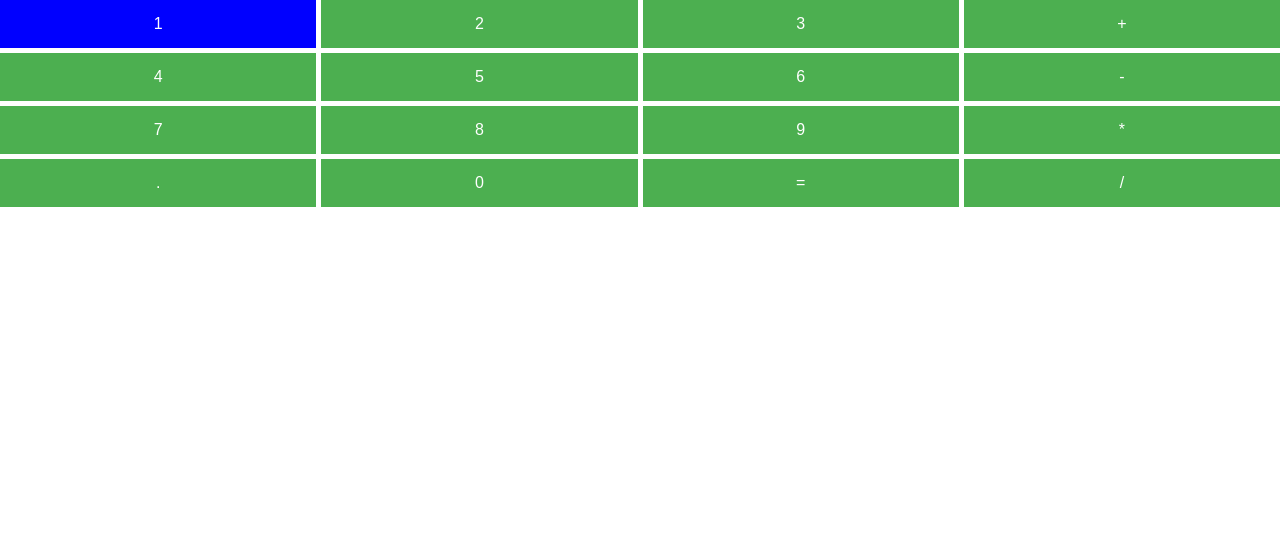
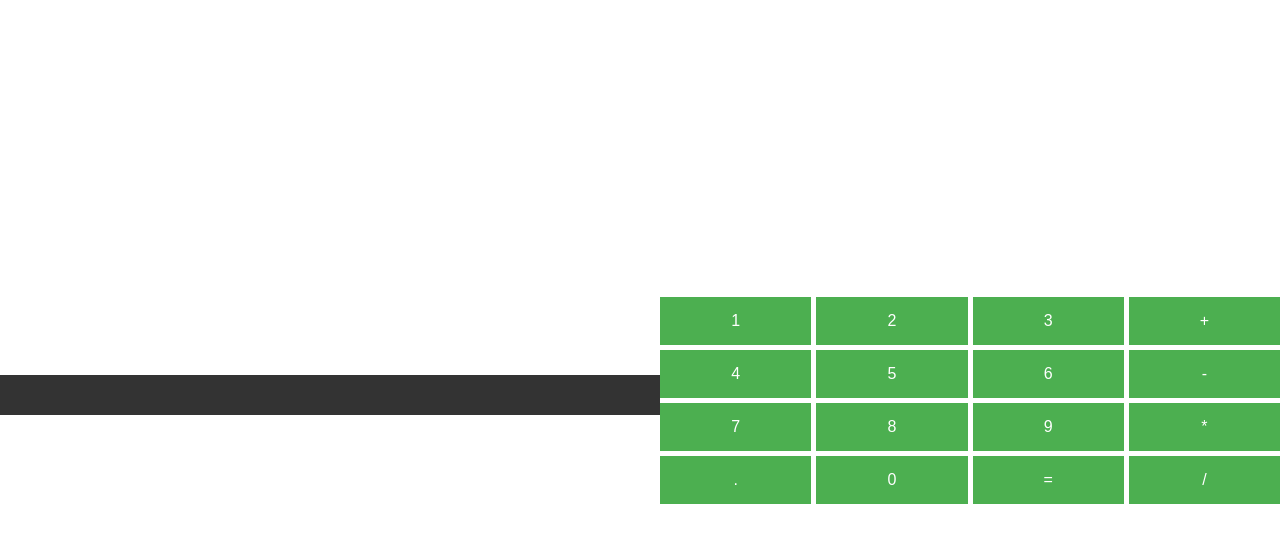
Before and after one commit to MikhaelVinicius/CalculadoraJavaScript, a React (Create React App) app: page / in a window 1280 px wide. Shown: the top 542 px of the page. Built offline with nearby package versions, Linux system fonts and the light colour scheme.

Commit message:
Display e lógica de calculos adicionados

```diff
--- a/src/App.js
+++ b/src/App.js
@@ -1,12 +1,23 @@
-import logo from './logo.svg';
-import './App.css';
+
+import "./components/CssComponents.css";
+import React, { useState } from 'react';
+
 import ButtonBox from './components/ButtonBox';
-import "./components/CssComponents.css";
+import Display from './components/Display';
 
 function App() {
+  const [currentValue, setCurrentValue] = useState('');
+  const [expression, setExpression] = useState('');
+
   return (
-    <div>
-      <ButtonBox/>
+    <div className="app">
+      <Display currentValue={currentValue} expression={expression} />
+      <ButtonBox
+        setCurrentValue={setCurrentValue}
+        currentValue={currentValue}
+        setExpression={setExpression}
+        expression={expression}
+      />
     </div>
   );
 }
--- a/src/components/ButtonBox.js
+++ b/src/components/ButtonBox.js
@@ -1,15 +1,31 @@
 import React from 'react';
-
+import "./CssComponents.css";
 import Button from './Button';
-import "./CssComponents.css";
 
 function ButtonBox(props) {
+  const { setCurrentValue, currentValue, setExpression, expression } = props;
   const buttons = ['1', '2', '3', '+', '4', '5', '6', '-', '7', '8', '9', '*', '.', '0', '=', '/'];
 
   function handleButtonClick(value) {
-
+    // Verifique se o valor é um número ou um ponto decimal
+    if (!isNaN(value) || value === '.') {
+      // Se for um número ou um ponto decimal, adicione-o ao final do valor atual
+      setCurrentValue(currentValue + value);
+    } else if (value === 'C') {
+      // Se for o botão "C", limpe o valor atual e a expressão
+      setCurrentValue('');
+      setExpression('');
+    } else if (value === '=') {
+      // Se for o botão "=", avalie a expressão e defina o resultado como o valor atual
+      const result = eval(expression + currentValue);
+      setCurrentValue(result.toString());
+      setExpression('');
+    } else {
+      // Caso contrário, adicione o valor atual e o operador à expressão
+      setExpression(expression + currentValue + value);
+      setCurrentValue('');
+    }
   }
-
 
   return (
     <div className="button-box">
--- a/src/components/CssComponents.css
+++ b/src/components/CssComponents.css
@@ -11,6 +11,8 @@
     display: grid;
     grid-template-columns: repeat(4, 1fr);
     grid-gap: 5px;
+    width: 50%;
+    align-items: center;
   }
 
   /* Estilos para o componente Button */
@@ -33,5 +35,26 @@
     text-align: center;
     text-decoration: none;
     display: inline-block;
-    font-size: 16px;
+    font-size: 22px;
   }
+
+  /* Estilos para o componente Display */
+.display {
+  display: flex;
+  flex-direction: column;
+  align-items: flex-end;
+  justify-content: space-between;
+  background-color: #333;
+  color: white;
+  padding: 20px;
+  margin-bottom: 10px;
+  width: 50%;
+}
+
+.expression {
+  font-size: 18px;
+}
+
+.current-value {
+  font-size: 32px;
+}
--- /dev/null
+++ b/src/components/Display.js
@@ -0,0 +1,14 @@
+import React from 'react';
+
+import "./CssComponents.css";
+
+function Display(props) {
+  return (
+    <div className="display">
+      <span className="expression">{props.expression}</span>
+      <span className="current-value">{props.currentValue}</span>
+    </div>
+  );
+}
+
+export default Display;
```
